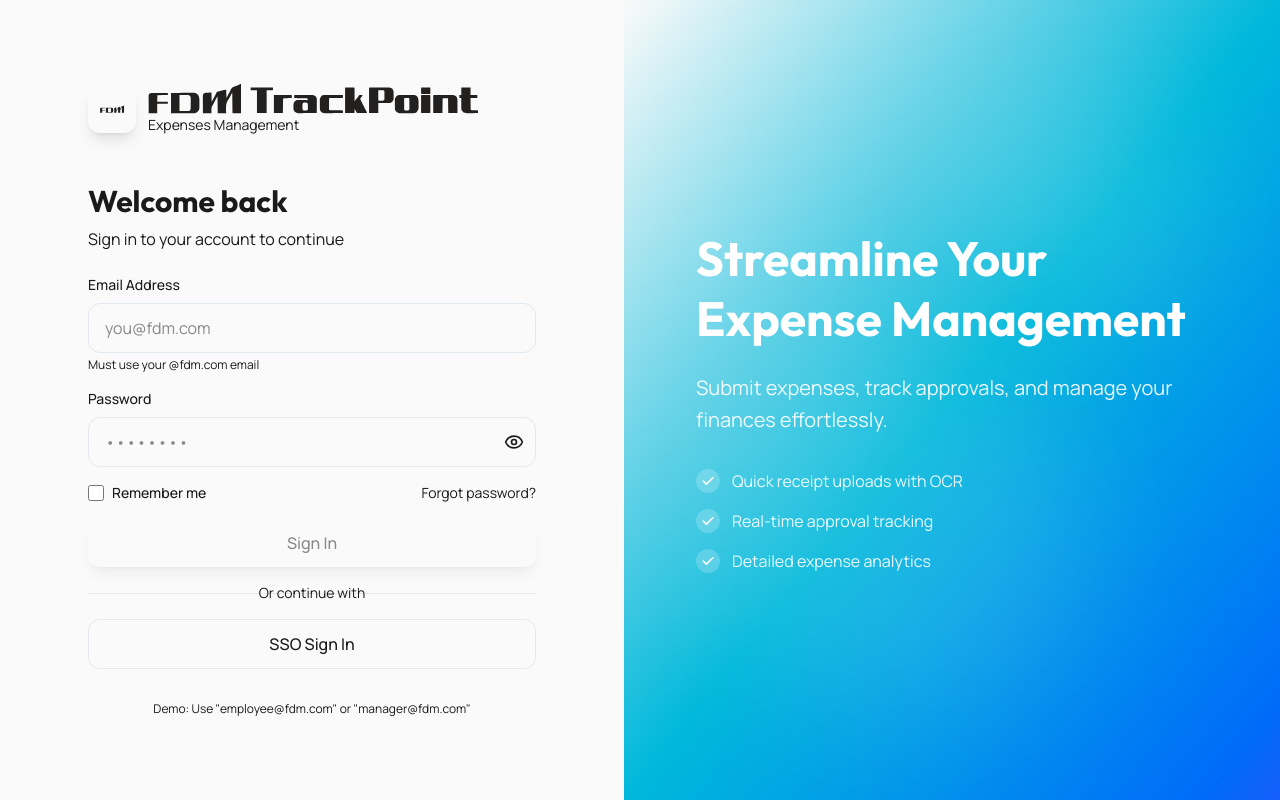
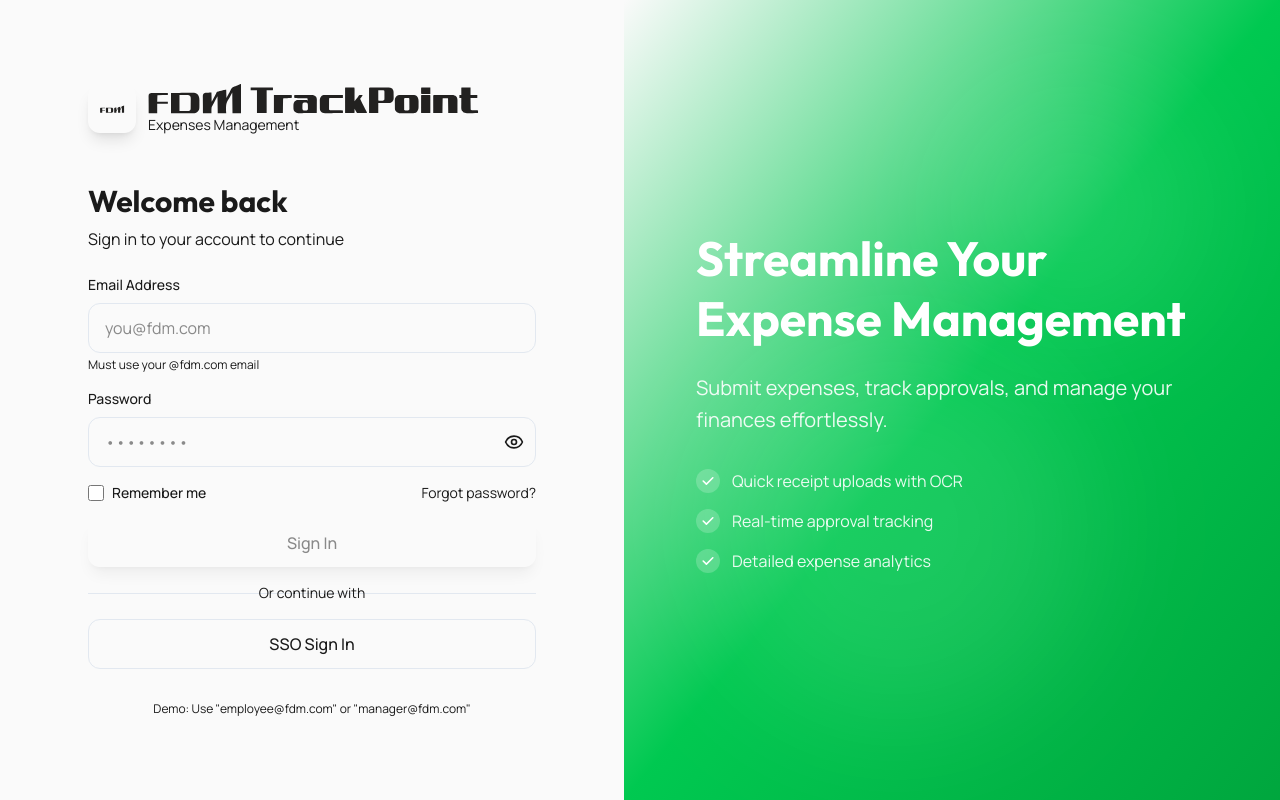
Before and after one commit to nasramo/FDMExpenseApp, a React (Vite) app: page / in a window 1280 px wide. Built offline with nearby package versions, Linux system fonts and the light colour scheme.

Commit message:
Visual update

```diff
--- a/src/app/components/login.tsx
+++ b/src/app/components/login.tsx
@@ -196,7 +196,7 @@ export function Login({ onLogin }: LoginProps) {
       </div>
 
       {/* Right side - Visual */}
-      <div className="hidden lg:flex flex-1 bg-gradient-to-br from-primary via-cyan-500 to-blue-600 items-center justify-center p-12 relative overflow-hidden">
+      <div className="hidden lg:flex flex-1 bg-gradient-to-br from-primary via-green-500 to-green-600 items-center justify-center p-12 relative overflow-hidden">
 
         <div className="absolute top-20 right-20 w-64 h-64 bg-white/10 rounded-full blur-3xl"></div>
         <div className="absolute bottom-20 left-20 w-96 h-96 bg-white/10 rounded-full blur-3xl"></div>
```
